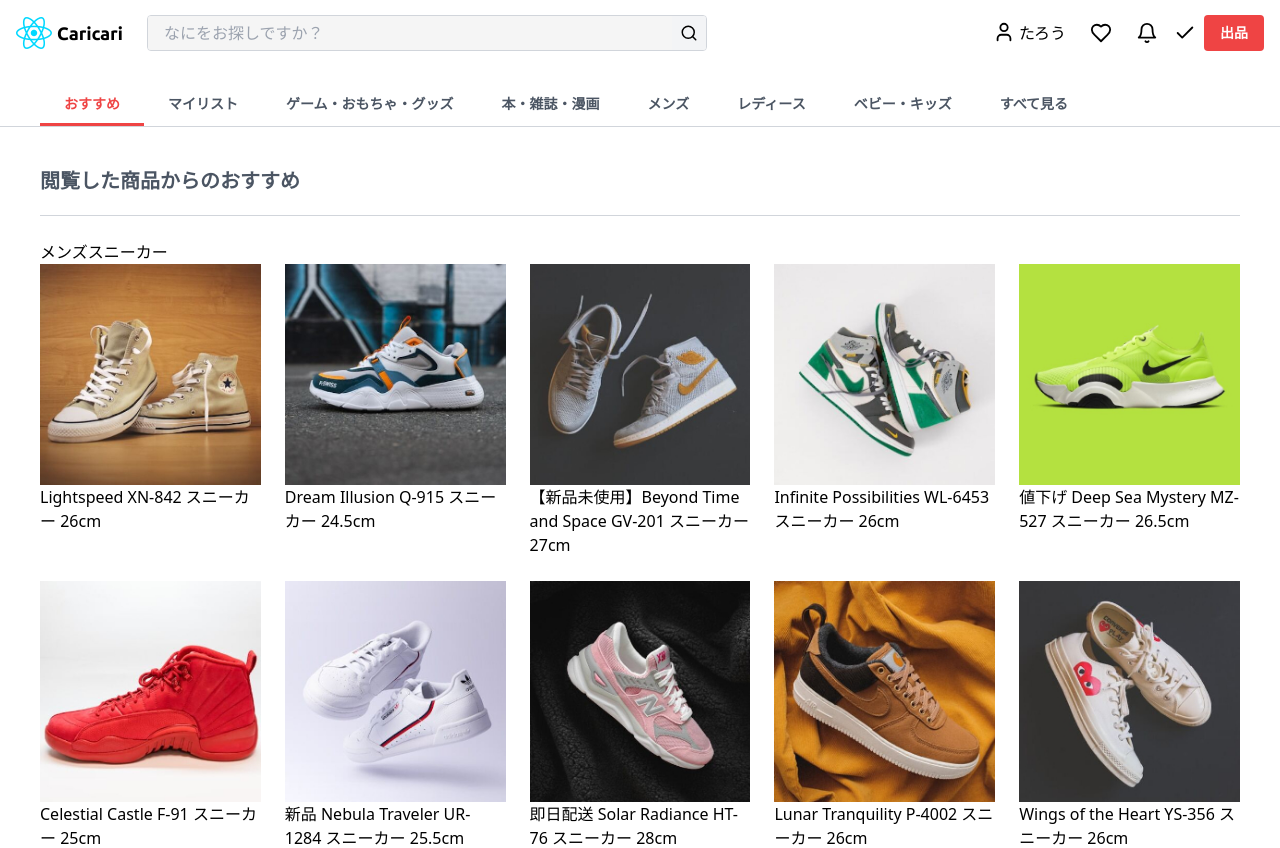
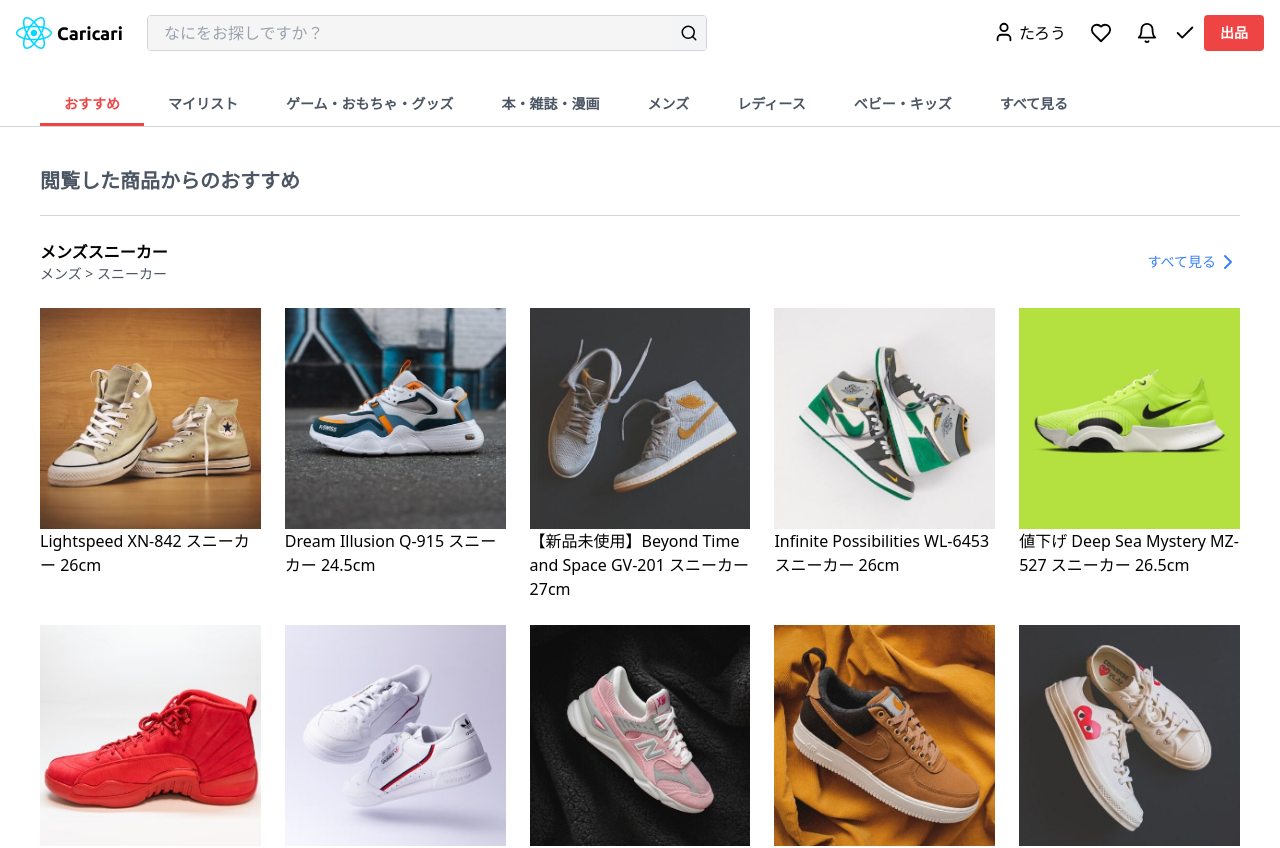
Before and after one commit to stray-code/zenn-mercari-clone, a React (Vite) app: page / in a window 1280 px wide. Shown: the top 848 px of the page. Built offline with nearby package versions, Linux system fonts and the light colour scheme.

Commit message:
商品ヘッダーを作成

```diff
--- a/src/components/Products.tsx
+++ b/src/components/Products.tsx
@@ -1,3 +1,5 @@
+import { ProductsHeader } from './';
+
 import { ProductsMaster } from '../types';
 
 type Props = {
@@ -7,7 +9,7 @@ type Props = {
 export const Products = ({ productsMaster }: Props) => {
   return (
     <section className="space-y-6 border-t border-secondary-border py-6">
-      {productsMaster.keyword}
+      <ProductsHeader productsMaster={productsMaster} />
       <ul
         // ウィンドウの横幅によって列数を変える
         className="grid grid-cols-[repeat(3,1fr)] gap-1 sm:grid-cols-[repeat(4,1fr)] lg:grid-cols-[repeat(5,1fr)] lg:gap-6"
--- /dev/null
+++ b/src/components/ProductsHeader.tsx
@@ -0,0 +1,29 @@
+import { ChevronRight } from 'lucide-react';
+
+import { ProductsMaster } from '../types';
+
+type Props = {
+  productsMaster: ProductsMaster;
+};
+
+export const ProductsHeader = ({ productsMaster }: Props) => {
+  return (
+    <div className="flex items-center justify-between">
+      <div>
+        <h3 className="text-sm font-bold sm:text-base">
+          {productsMaster.keyword}
+        </h3>
+        <p className="text-xs text-secondary-text sm:text-sm">
+          {productsMaster.category.name}
+        </p>
+      </div>
+      <a
+        href="/"
+        className="flex items-center text-sm text-blue-500 hover:text-sky-500"
+      >
+        すべて見る
+        <ChevronRight />
+      </a>
+    </div>
+  );
+};
--- a/src/components/index.ts
+++ b/src/components/index.ts
@@ -1,2 +1,3 @@
 export * from './Categories';
 export * from './Products';
+export * from './ProductsHeader';
```
